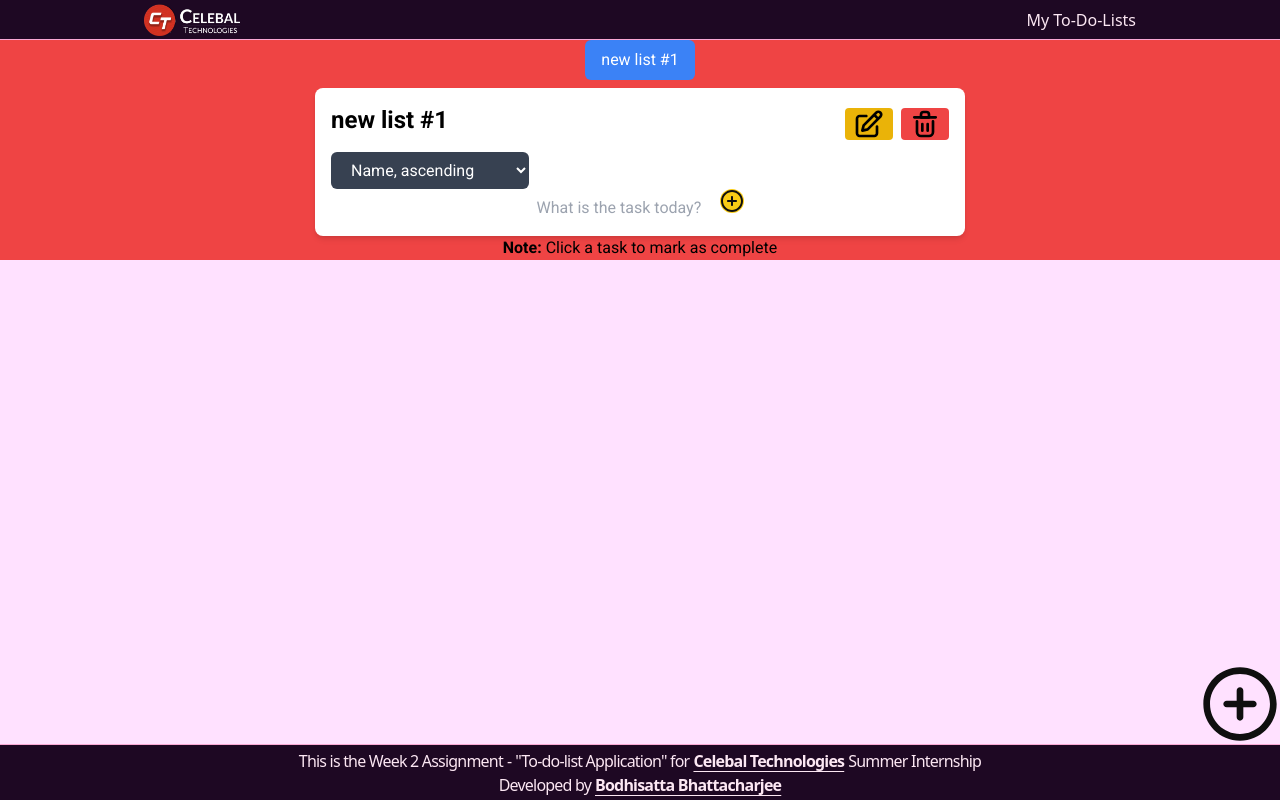
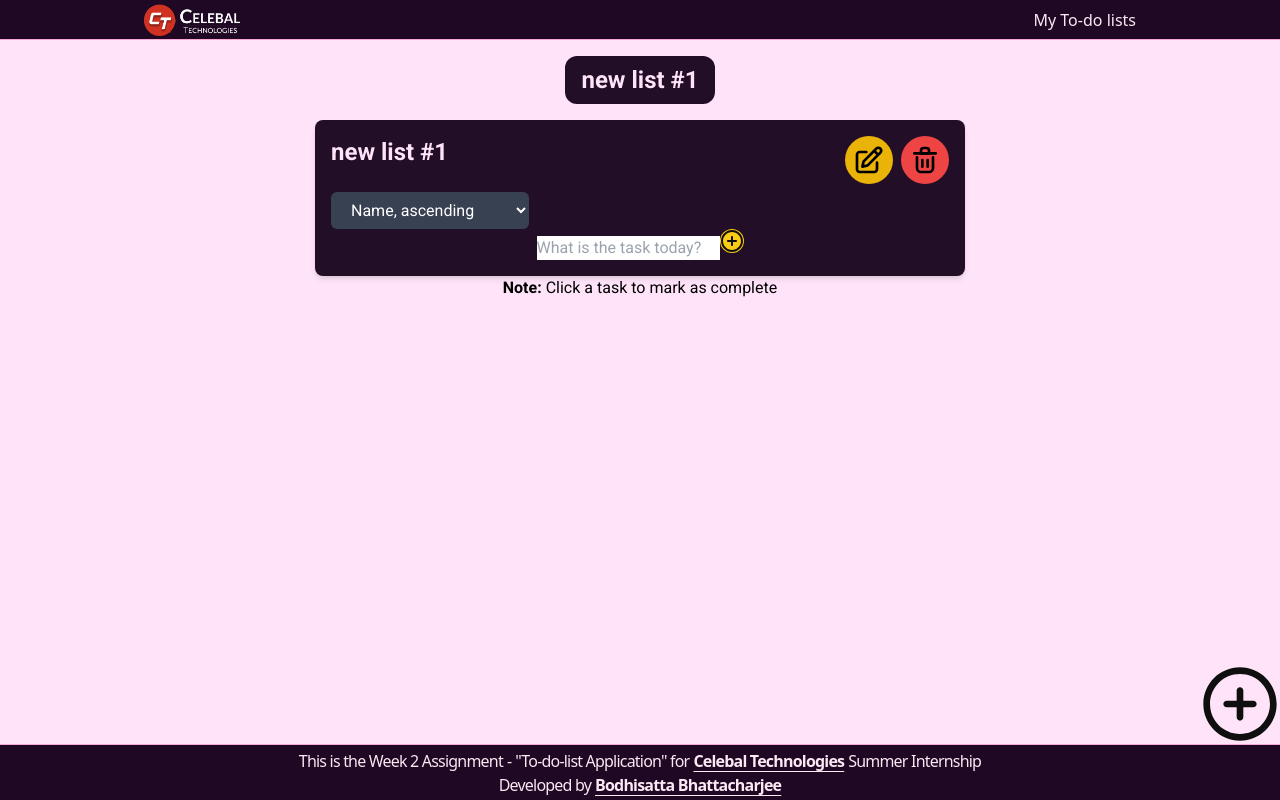
Before and after one commit to eziokittu/Week2_ToDoList, a React (Vite) app: page / in a window 1280 px wide. Both pictures are taken after a click on the element 1240 px from the left and 704 px from the top of the page. Built offline with nearby package versions, Linux system fonts and the light colour scheme.

Commit message:
basic setup done, styling left

```diff
--- a/src/components/Background.jsx
+++ b/src/components/Background.jsx
@@ -2,7 +2,7 @@ import React from 'react'
 
 const Background = () => {
   return (
-    <div className='fixed top-0 z-0 w-screen h-screen bg-[#ffe1ff] pointer-events-none'/>
+    <div className='fixed top-0 z-0 w-screen h-screen bg-[#ffe4f9] pointer-events-none'/>
   )
 }
 
--- a/src/components/Navbar.jsx
+++ b/src/components/Navbar.jsx
@@ -18,7 +18,7 @@ const Navbar = () => {
             alt="Celebal Technologies"
           />
         </div>
-        <div>My To-Do-Lists</div>
+        <div>My To-do lists</div>
       </div>
     </div>
   );
--- a/src/components/TodoWrapper.jsx
+++ b/src/components/TodoWrapper.jsx
@@ -40,7 +40,10 @@ export const TodoWrapper = () => {
 
 	// Use useEffect to set the first list as default if currentListName is empty
 	useEffect(() => {
-		if (!currentListName && todoLists.length > 0) {
+		if (!currentListName && todoLists.length > 1) {
+			setCurrentListName(todoLists[1].name);
+		}
+		else if (!currentListName && todoLists.length > 0) {
 			setCurrentListName(todoLists[0].name);
 		}
 	}, [todoLists, currentListName]);
@@ -73,8 +76,6 @@ export const TodoWrapper = () => {
 		}
 		return sortedTodos;
 	};
-
-
 
 	// add new list
 	const addTodoList = () => {
@@ -194,60 +195,63 @@ export const TodoWrapper = () => {
 	};
 
 	return (
-		<div className="relative z-10 mt-10 flex flex-col justify-center items-center bg-red-500 px-2 sm:px-4 font-Roboto">
+		<div className="relative z-10 mt-10 flex flex-col justify-center items-center bg-[#ffe4f9] px-2 sm:px-4 font-Roboto">
 
 			{/* Add a new todo list button */}
 			<TodoListAddButton addTodoList={addTodoList} />
 
 
 			{/* Top menu - List of all todo names */}
+			<div className="w-full sm:w-[650px] my-4 ">
 				<TopMenu
 					addTodoList={addTodoList}
 					todoLists={todoLists}
 					currentListName={currentListName}
 					setCurrentListName={setCurrentListName}
 				/>
+			</div>
 
 			{/* Display the selected todo list */}
 			{currentListName && (
-				<div className="flex flex-col items-center bg-white p-4 rounded-lg shadow-md w-full sm:w-[650px]">
+				<div className="flex flex-col items-center bg-[#230e28] text-[#ffe4f9] p-4 rounded-lg shadow-md w-full sm:w-[650px]">
 
 					{/* Todo list name */}
-					<div className="flex items-center justify-between w-full">
-						{editingListName !== currentListName && (
-							<h2 className="text-2xl font-bold mb-2">{currentListName}</h2>
-						)}
-						<div className="flex space-x-2">
+					<div className="w-full">
+						<div className="">
 							{editingListName === currentListName ? (
-								<>
+								<div className="flex space-x-2 w-full">
 									{/* Rename input field */}
 									<input
-										className="bg-gray-700 text-white px-2 rounded"
+										className="bg-gray-700 text-white px-2 rounded text-2xl font-bold w-full"
 										value={newListName}
+										maxLength={28}
 										onChange={(e) => setNewListName(e.target.value)}
 									/>
 
 									{/* Confirm button */}
 									<button
-										className="  text-green-500"
+										className="text-green-500 bg-[#110713] hover:bg-[#431b4d] rounded-full p-2 w-fit"
 										onClick={() => confirmEditListName(currentListName, newListName)}
 									>
-										<svg className="w-8 h-8" fill="currentColor" version="1.1" id="Capa_1" xmlns="http://www.w3.org/2000/svg" xmlnsXlink="http://www.w3.org/1999/xlink" viewBox="0 0 335.765 335.765" xmlSpace="preserve"><g id="SVGRepo_bgCarrier" strokeWidth="0"></g><g id="SVGRepo_tracerCarrier" strokeLinecap="round" strokeLinejoin="round"></g><g id="SVGRepo_iconCarrier"> <g> <g> <polygon points="311.757,41.803 107.573,245.96 23.986,162.364 0,186.393 107.573,293.962 335.765,65.795 "></polygon> </g> </g> </g></svg>
+										<svg className="w-4 h-4 xsm:w-8 xsm:h-8" fill="currentColor" version="1.1" id="Capa_1" xmlns="http://www.w3.org/2000/svg" xmlnsXlink="http://www.w3.org/1999/xlink" viewBox="0 0 335.765 335.765" xmlSpace="preserve"><g id="SVGRepo_bgCarrier" strokeWidth="0"></g><g id="SVGRepo_tracerCarrier" strokeLinecap="round" strokeLinejoin="round"></g><g id="SVGRepo_iconCarrier"> <g> <g> <polygon points="311.757,41.803 107.573,245.96 23.986,162.364 0,186.393 107.573,293.962 335.765,65.795 "></polygon> </g> </g> </g></svg>
 									</button>
 
 									{/* Cancel button */}
 									<button
-										className="text-red-500 px-2 rounded"
+										className="text-red-500 bg-[#110713] hover:bg-[#431b4d] rounded-full p-2"
 										onClick={cancelEditListName}
 									>
-										<svg className="w-8 h-8" fill="currentColor" viewBox="0 0 16 16" xmlns="http://www.w3.org/2000/svg"><g id="SVGRepo_bgCarrier" strokeWidth="0"></g><g id="SVGRepo_tracerCarrier" strokeLinecap="round" strokeLinejoin="round"></g><g id="SVGRepo_iconCarrier"> <path d="M0 14.545L1.455 16 8 9.455 14.545 16 16 14.545 9.455 8 16 1.455 14.545 0 8 6.545 1.455 0 0 1.455 6.545 8z" fillRule="evenodd"></path> </g></svg>
+										<svg className="w-4 h-4 xsm:w-8 xsm:h-8" fill="currentColor" viewBox="0 0 16 16" xmlns="http://www.w3.org/2000/svg"><g id="SVGRepo_bgCarrier" strokeWidth="0"></g><g id="SVGRepo_tracerCarrier" strokeLinecap="round" strokeLinejoin="round"></g><g id="SVGRepo_iconCarrier"> <path d="M0 14.545L1.455 16 8 9.455 14.545 16 16 14.545 9.455 8 16 1.455 14.545 0 8 6.545 1.455 0 0 1.455 6.545 8z" fillRule="evenodd"></path> </g></svg>
 									</button>
-								</>
+								</div>
 							) : (
-								<>
+								<div  className="flex space-x-2 w-full">
+									{/* todo list heading */}
+									<p className="text-2xl font-bold w-full">{currentListName}</p>
+
 									{/* Edit button */}
 									<button
-										className="bg-yellow-500 text-white px-2 rounded"
+										className="text-white px-2 bg-yellow-500 rounded-full p-2 ml-auto w-fit"
 										onClick={() => {
 											setEditingListName(currentListName);
 											setNewListName(currentListName);
@@ -258,12 +262,12 @@ export const TodoWrapper = () => {
 
 									{/* Delete Button */}
 									<button
-										className="bg-red-500 text-white px-2 rounded"
+										className="bg-red-500 text-white px-2 rounded-full p-2 w-fit"
 										onClick={() => deleteTodoList(currentListName)}
 									>
 										<svg className="w-8 h-8" viewBox="0 0 24 24" fill="none" xmlns="http://www.w3.org/2000/svg"><g id="SVGRepo_bgCarrier" strokeWidth="0"></g><g id="SVGRepo_tracerCarrier" strokeLinecap="round" strokeLinejoin="round"></g><g id="SVGRepo_iconCarrier"> <path d="M10 12V17" stroke="#000000" strokeWidth="2" strokeLinecap="round" strokeLinejoin="round"></path> <path d="M14 12V17" stroke="#000000" strokeWidth="2" strokeLinecap="round" strokeLinejoin="round"></path> <path d="M4 7H20" stroke="#000000" strokeWidth="2" strokeLinecap="round" strokeLinejoin="round"></path> <path d="M6 10V18C6 19.6569 7.34315 21 9 21H15C16.6569 21 18 19.6569 18 18V10" stroke="#000000" strokeWidth="2" strokeLinecap="round" strokeLinejoin="round"></path> <path d="M9 5C9 3.89543 9.89543 3 11 3H13C14.1046 3 15 3.89543 15 5V7H9V5Z" stroke="#000000" strokeWidth="2" strokeLinecap="round" strokeLinejoin="round"></path> </g></svg>
 									</button>
-								</>
+								</div>
 							)}
 						</div>
 					</div>
--- a/src/components/other/Todo.jsx
+++ b/src/components/other/Todo.jsx
@@ -5,7 +5,7 @@ export const Todo = ({ task, deleteTodo, editTodo, toggleComplete }) => {
     <div className="bg-green-400 w-full p-2 ">
       {/* Task */}
       <p
-        className={`${task.completed ? 'line-through' : ''} w-full break-words whitespace-pre-wrap text-justify`}
+        className={`${task.completed ? 'line-through' : ''} w-full break-words whitespace-pre-wrap text-justify text-black`}
         onClick={() => toggleComplete(task.id)}
       >
         {task.task}
--- a/src/components/other/TopMenu.jsx
+++ b/src/components/other/TopMenu.jsx
@@ -32,15 +32,19 @@ const TopMenu = ({ addTodoList, currentListName, setCurrentListName, todoLists }
 
   const renderTodoLists = () => {
     if (todoLists.length < 3) {
-      return todoLists.map((list) => (
+      return (
+        <div className='flex gap-2 text-center items-center mx-auto'>
+          {todoLists.map((list) => (
             <div
               key={list.name}
-          className={`cursor-pointer py-2 px-4 rounded-md ${list.name === currentListName ? 'bg-blue-500 text-white' : 'bg-gray-700 text-white'}`}
+              className={`cursor-pointer py-2 px-4 rounded-xl transition-all duration-300 ${list.name === currentListName ? 'bg-[#230e28] text-[#ffe4f9] text-center font-bold text-lg xsm:text-xl sm:text-2xl' : 'bg-[#230e28]/70 text-[#ffe4f9]'}`}
               onClick={() => setCurrentListName(list.name)}
             >
               {list.name}
             </div>
-      ));
+          ))}
+        </div>
+      )
     }
 
     const visibleLists = todoLists.slice(startIndex, startIndex + 3).concat(
@@ -48,10 +52,7 @@ const TopMenu = ({ addTodoList, currentListName, setCurrentListName, todoLists }
     );
 
     return (
-      <div className="flex items-center w-full">
-        <button className="bg-gray-700 text-white py-2 px-4 rounded-l-md" onClick={handlePrev}>
-          &lt;
-        </button>
+      <div className="flex items-center w-full ">
         <div
           ref={containerRef}
           className="flex-grow overflow-hidden relative flex items-center"
@@ -59,31 +60,38 @@ const TopMenu = ({ addTodoList, currentListName, setCurrentListName, todoLists }
           onMouseUp={() => containerRef.current.removeEventListener('mousemove', handleDrag)}
           onMouseLeave={() => containerRef.current.removeEventListener('mousemove', handleDrag)}
         >
-          <div className="flex space-x-4 w-full justify-center">
+          <div className="grid grid-cols-4 justify-center w-full overflow-hidden">
+            <>
+              <button className="absolute left-0 w-1/4 h-full group/movleft bg-gradient-to-r from-[#230e28] to-transparent text-[#ffe4f9] py-2 px-4 rounded-l-xl" onClick={handlePrev}>
+                <svg className='w-8 h-8 group-hover/movleft:text-green-500 group-hover/movleft:-translate-x-2 transition-transform duration-500' fill="currentColor" viewBox="-32 0 512 512" xmlns="http://www.w3.org/2000/svg"><g id="SVGRepo_bgCarrier" strokeWidth="0"></g><g id="SVGRepo_tracerCarrier" strokeLinecap="round" strokeLinejoin="round"></g><g id="SVGRepo_iconCarrier"><path d="M223.7 239l136-136c9.4-9.4 24.6-9.4 33.9 0l22.6 22.6c9.4 9.4 9.4 24.6 0 33.9L319.9 256l96.4 96.4c9.4 9.4 9.4 24.6 0 33.9L393.7 409c-9.4 9.4-24.6 9.4-33.9 0l-136-136c-9.5-9.4-9.5-24.6-.1-34zm-192 34l136 136c9.4 9.4 24.6 9.4 33.9 0l22.6-22.6c9.4-9.4 9.4-24.6 0-33.9L127.9 256l96.4-96.4c9.4-9.4 9.4-24.6 0-33.9L201.7 103c-9.4-9.4-24.6-9.4-33.9 0l-136 136c-9.5 9.4-9.5 24.6-.1 34z"></path></g></svg>
+              </button>
               {visibleLists.map((list, index) => (
                 <div
                   key={list.name}
-                className={`cursor-pointer py-2 px-4 rounded-md ${list.name === currentListName ? 'bg-blue-500 text-white' : 'bg-gray-700 text-white'}`}
+                  className={`cursor-pointer rounded-xl items-center justify-center flex text-center h-14 overflow-hidden
+                    ${list.name === currentListName ? 'bg-[#230e28] text-[#ffe4f9] col-span-2 text-center font-bold text-lg xsm:text-xl sm:text-2xl mx-1 py-2 px-4 transition-all duration-300' :
+                      'bg-[#230e2884] text-[#ffe4f9] col-span-1 text-clip text-[12px] xsm:text-base sm:text-lg py-1 px-2'}`}
                   onClick={() => setCurrentListName(list.name)}
                 >
                   {list.name}
                 </div>
               ))}
+              <button className="absolute right-0 w-1/4 h-full group/movright bg-gradient-to-l from-[#230e28] to-transparent text-[#ffe4f9] py-2 px-4 rounded-r-xl" onClick={handleNext}>
+                <svg className='w-8 h-8 ml-auto group-hover/movright:text-green-500 group-hover/movright:translate-x-2 transition-transform duration-500' fill="currentColor" viewBox="-32 0 512 512" xmlns="http://www.w3.org/2000/svg"><g id="SVGRepo_bgCarrier" strokeWidth="0"></g><g id="SVGRepo_tracerCarrier" strokeLinecap="round" strokeLinejoin="round"></g><g id="SVGRepo_iconCarrier"><path d="M224.3 273l-136 136c-9.4 9.4-24.6 9.4-33.9 0l-22.6-22.6c-9.4-9.4-9.4-24.6 0-33.9l96.4-96.4-96.4-96.4c-9.4-9.4-9.4-24.6 0-33.9L54.3 103c9.4-9.4 24.6-9.4 33.9 0l136 136c9.5 9.4 9.5 24.6.1 34zm192-34l-136-136c-9.4-9.4-24.6-9.4-33.9 0l-22.6 22.6c-9.4 9.4-9.4 24.6 0 33.9l96.4 96.4-96.4 96.4c-9.4 9.4-9.4 24.6 0 33.9l22.6 22.6c9.4 9.4 24.6 9.4 33.9 0l136-136c9.4-9.2 9.4-24.4 0-33.8z"></path></g></svg>
+              </button>
+            </>
           </div>
         </div>
-        <button className="bg-gray-700 text-white py-2 px-4 rounded-r-md" onClick={handleNext}>
-          &gt;
-        </button>
       </div>
     );
   };
 
   return (
-    <div className="flex items-center mb-2">
+    <div className="flex items-center">
       {todoLists.length === 0 ? (
         <div>
           <button
-            className="bg-gray-700 text-white py-2 px-4 rounded-md"
+            className="bg-[#230e28] text-[#ffe4f9] text-center font-bold text-lg xsm:text-xl sm:text-2xl py-2 px-4 rounded-xl"
             onClick={addTodoList}
           >
             Create a todo list
```
Also changed, not shown: .babelrc (added), 1 other file (tests, documents, lock files or other folders). Lines whose indentation alone changed are shown as unchanged.
